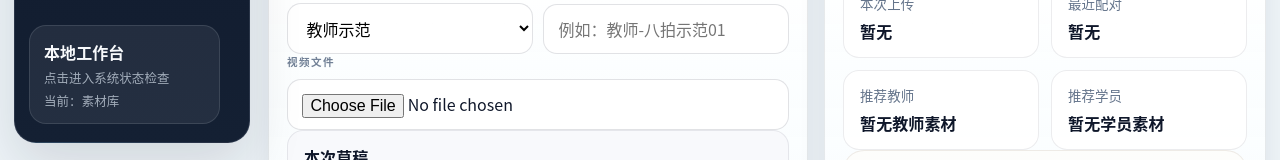
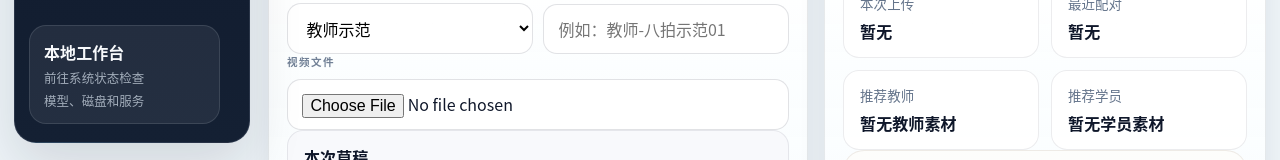
Before and after one commit to haiv8/dance-assist, a Vue app in the folder frontend/: page /settings#/upload in a window 1280 px wide. Shown: the part 409-569 px from the top of the page. Built offline with nearby package versions, Linux system fonts and the light colour scheme; no server answers.

Commit message:
fix: harden app shell active state

```diff
--- a/frontend/src/App.vue
+++ b/frontend/src/App.vue
@@ -66,9 +66,13 @@ const iconPaths: Record<NavIcon, string[]> = {
   ],
 };
 
+function matchesPath(basePath: string) {
+  return route.path === basePath || route.path.startsWith(`${basePath}/`);
+}
+
 function isActiveNav(item: NavItem) {
   const paths = [item.to, ...(item.aliases || [])];
-  return paths.some((path) => route.path.startsWith(path));
+  return paths.some((path) => matchesPath(path));
 }
 
 const currentSection = computed(() => navItems.find((item) => isActiveNav(item)) ?? navItems[1]);
@@ -76,7 +80,7 @@ const currentSection = computed(() => navItems.find((item) => isActiveNav(item))
 const shellClasses = computed(() => [
   "app-shell",
   "compact-shell",
-  { "compare-shell": route.path.startsWith("/compare") },
+  { "compare-shell": matchesPath("/compare") },
 ]);
 </script>
 
@@ -119,8 +123,8 @@ const shellClasses = computed(() => [
 
       <RouterLink class="sidebar-note compact-note workspace-note" to="/settings">
         <span class="workspace-note-title">本地工作台</span>
-        <span class="workspace-note-copy">点击进入系统状态检查</span>
-        <span class="workspace-note-current">当前：{{ currentSection.label }}</span>
+        <span class="workspace-note-copy">前往系统状态检查</span>
+        <span class="workspace-note-current">模型、磁盘和服务</span>
       </RouterLink>
     </aside>
 
--- a/frontend/src/style.css
+++ b/frontend/src/style.css
@@ -9,8 +9,10 @@
   --muted: #64748b;
   --line: rgba(15, 23, 42, 0.09);
   --line-strong: rgba(15, 23, 42, 0.16);
+  /* Primary accent is for navigation, focus rings, progress and main actions. */
   --accent: #0f8fb3;
   --accent-dark: #0b6f8f;
+  /* Warm accent is reserved for emphasis cards and warning-like highlights. */
   --accent-warm: #e26d3d;
   --accent-blue: #2563eb;
   --ok: #15803d;
```
